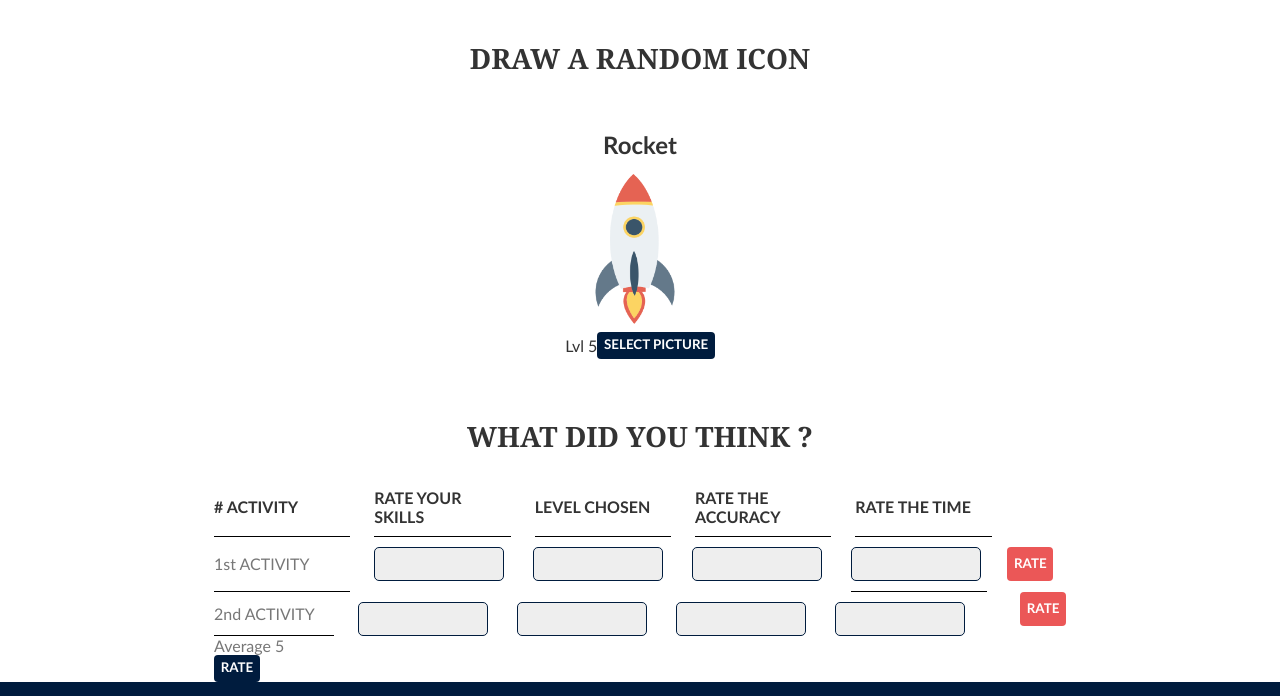
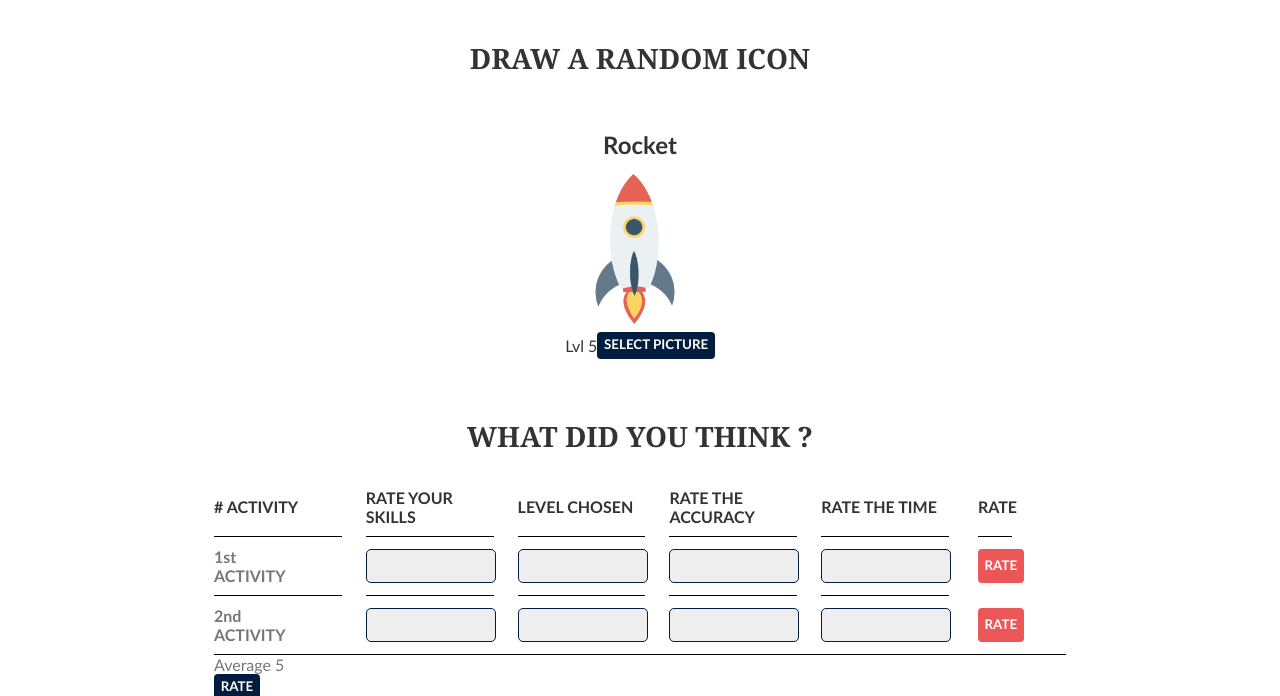
Before and after one commit to GHCamille/mywebsite, a plain HTML site: page thegame.html in a window 1280 px wide. Shown: the part 781-1477 px from the top of the page. Drawn offline with Linux system fonts and the light colour scheme.

Commit message:
style : change rate button style and lines

```diff
--- a/styles.css
+++ b/styles.css
@@ -267,23 +267,28 @@ html, body{
 }
 
 .rate-title{
-    width: 16%;
+    width: 15%;
 }
 
 .rate-skills{
-    width: 16%;
+    width: 15%;
 }
 
 .rate-level{
-    width: 16%;
+    width: 15%;
 }
 
 .rate-accuracy{
-    width: 16%;
+    width: 15%;
 }
 
 .rate-time{
-    width: 16%;
+    width: 15%;
+}
+
+.rate-rate{
+    margin-left: 5px;
+    width: 4%;
 }
 
 .btn-danger{
--- a/thegame.html
+++ b/thegame.html
@@ -78,31 +78,48 @@
                 <span class="rate-level rate-header rate-column">LEVEL CHOSEN </span>
                 <span class="rate-accuracy rate-header rate-column">RATE THE ACCURACY</span>
                 <span class="rate-time rate-header rate-column">RATE THE TIME</span>
+                <span class="rate-rate rate-header rate-column">RATE</span>
             </div>
 
             <div class="rate-items">
                 <div class="rate-row">
-                        <span class="rate-item rate-column rate-title">1st ACTIVITY</span>
-                        <input class="rate-skills rate-column rate-input" type="number">
-                        <input class="rate-level rate-column rate-input" type="number">
-                        <input class="rate-accuracy rate-column rate-input" type="number">
-
+                    <div class="rate-skills rate-header rate-column">
+                        <span class="rate-title">1st ACTIVITY</span>
+                    </div>
+                    <div class="rate-skills rate-column">
+                        <input class="rate-input" type="number">
+                    </div>
+                    <div class="rate-level rate-column">
+                        <input class="rate-input" type="number">
+                    </div>
+                    <div class="rate-accuracy rate-column">
+                        <input class="rate-input" type="number">
+                    </div>
                     <div class="rate-time rate-column ">
                         <input class="rate-input" type="number">
-                        <button class="btn btn-primary rate-item-button btn-danger" type="button">RATE</button>
+                        <button class="btn btn-danger" type="button">RATE</button>
                     </div>
                 </div>
 
-
                 <div class="rate-row">
-                        <span class="rate-item rate-column rate-title">2nd ACTIVITY</span>
-                        <input class="rate-skills rate-column rate-input" type="number">
-                        <input class="rate-level rate-column rate-input" type="number">
-                        <input class="rate-accuracy rate-column rate-input" type="number">
-                        <input class="rate-time rate-column rate-input" type="number">
-                        <button class="btn btn-primary rate-item-button btn-danger" type="button">RATE</button>
+                    <div class="rate-skills rate-header rate-column">
+                        <span class="rate-title">2nd ACTIVITY</span>
+                    </div>
+                    <div class="rate-skills rate-column">
+                        <input class="rate-input" type="number">
+                    </div>
+                    <div class="rate-level rate-column">
+                        <input class="rate-input" type="number">
+                    </div>
+                    <div class="rate-accuracy rate-column">
+                        <input class="rate-input" type="number">
+                    </div>
+                    <div class="rate-time rate-column ">
+                        <input class="rate-input" type="number">
+                        <button class="btn btn-danger" type="button">RATE</button>
+                    </div>
                 </div>
-            <div>
+            </div>
 
             <div>
                 <span>Average</span>
```
